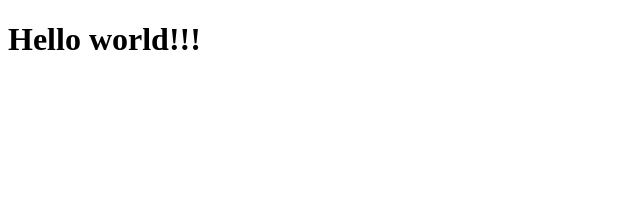
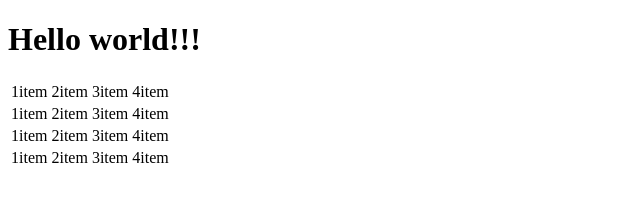
Before and after one commit to musah1986/musah1986.github.io, a plain HTML site: page index.html in a window 1280 px wide. Shown: the whole page, without its empty margins (0-640 px from the left). Drawn offline with Linux system fonts and the light colour scheme.

Commit message:
Добавили таблицу

```diff
--- a/index.html
+++ b/index.html
@@ -6,5 +6,31 @@
 </head>
 <body>
 <h1>Hello world!!!</h1>
+<table>
+    <tr>
+        <td>1item</td>
+        <td>2item</td>
+        <td>3item</td>
+        <td>4item</td>
+    </tr>
+    <tr>
+        <td>1item</td>
+        <td>2item</td>
+        <td>3item</td>
+        <td>4item</td>
+    </tr>
+    <tr>
+        <td>1item</td>
+        <td>2item</td>
+        <td>3item</td>
+        <td>4item</td>
+    </tr>
+    <tr>
+        <td>1item</td>
+        <td>2item</td>
+        <td>3item</td>
+        <td>4item</td>
+    </tr>
+</table>
 </body>
 </html>
```
